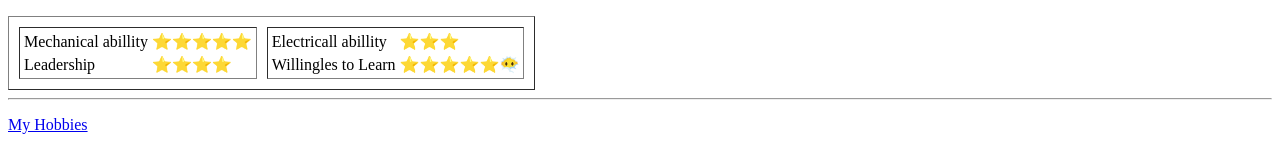
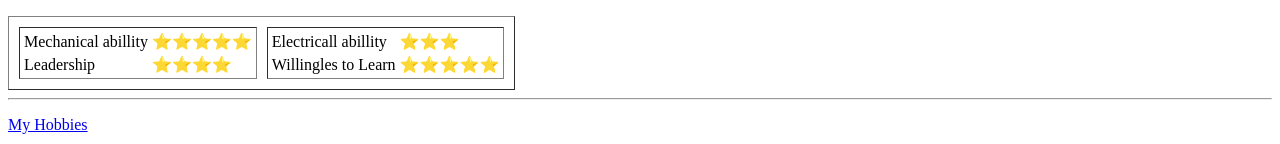
Before and after one commit to Gogs007/CV, a plain HTML site: page index.html in a window 1280 px wide. Shown: the part 776-920 px from the top of the page. Drawn offline with Linux system fonts and the light colour scheme.

Commit message:
Update index.html

```diff
--- a/index.html
+++ b/index.html
@@ -110,7 +110,7 @@
               </tr>
               <tr>
                 <td>Willingles to Learn</td>
-                <td>&#11088&#11088&#11088&#11088&#11088😶‍🌫️</td>
+                <td>&#11088&#11088&#11088&#11088&#11088</td>
               </tr>
             </table>
           </td>
```
